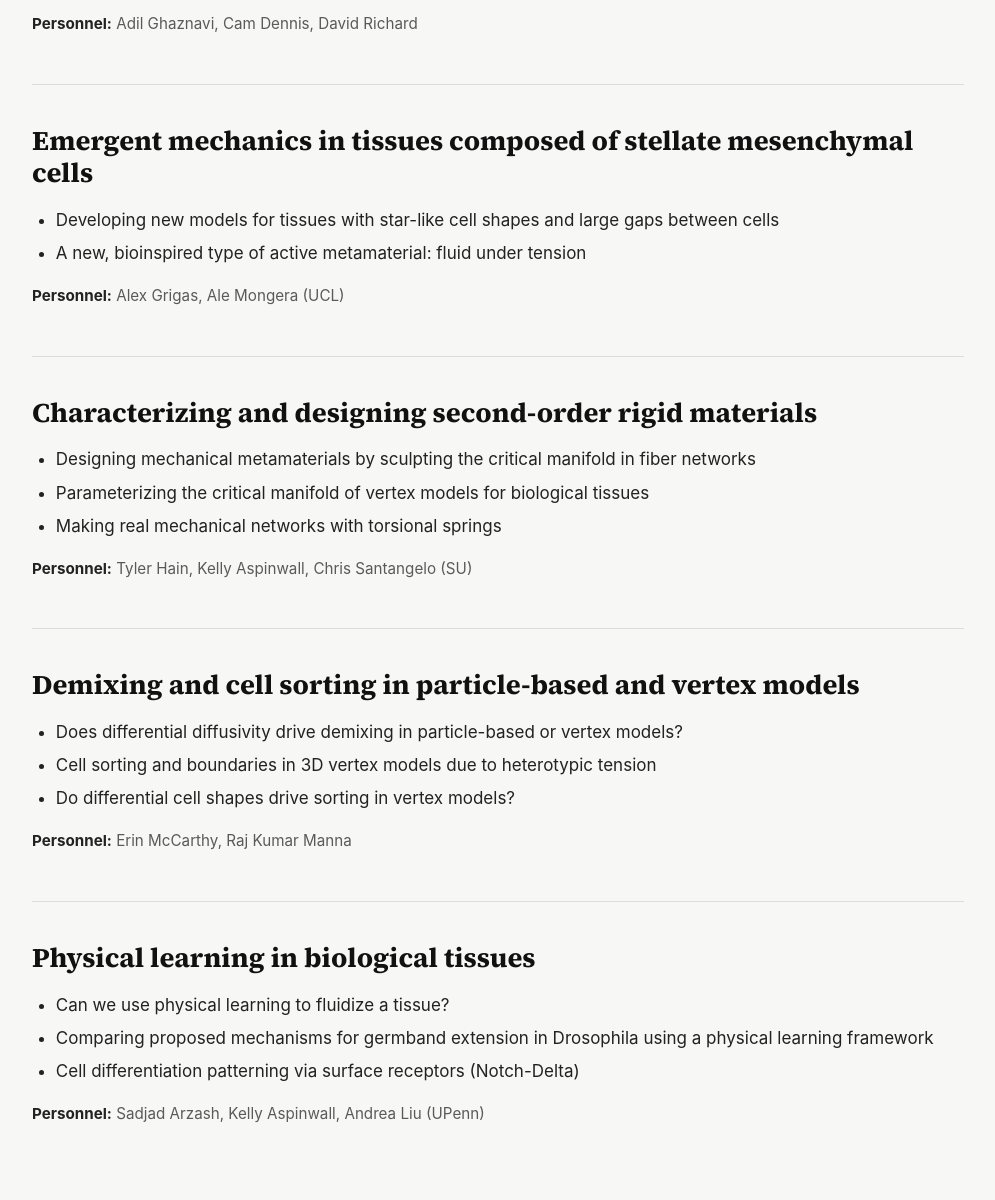
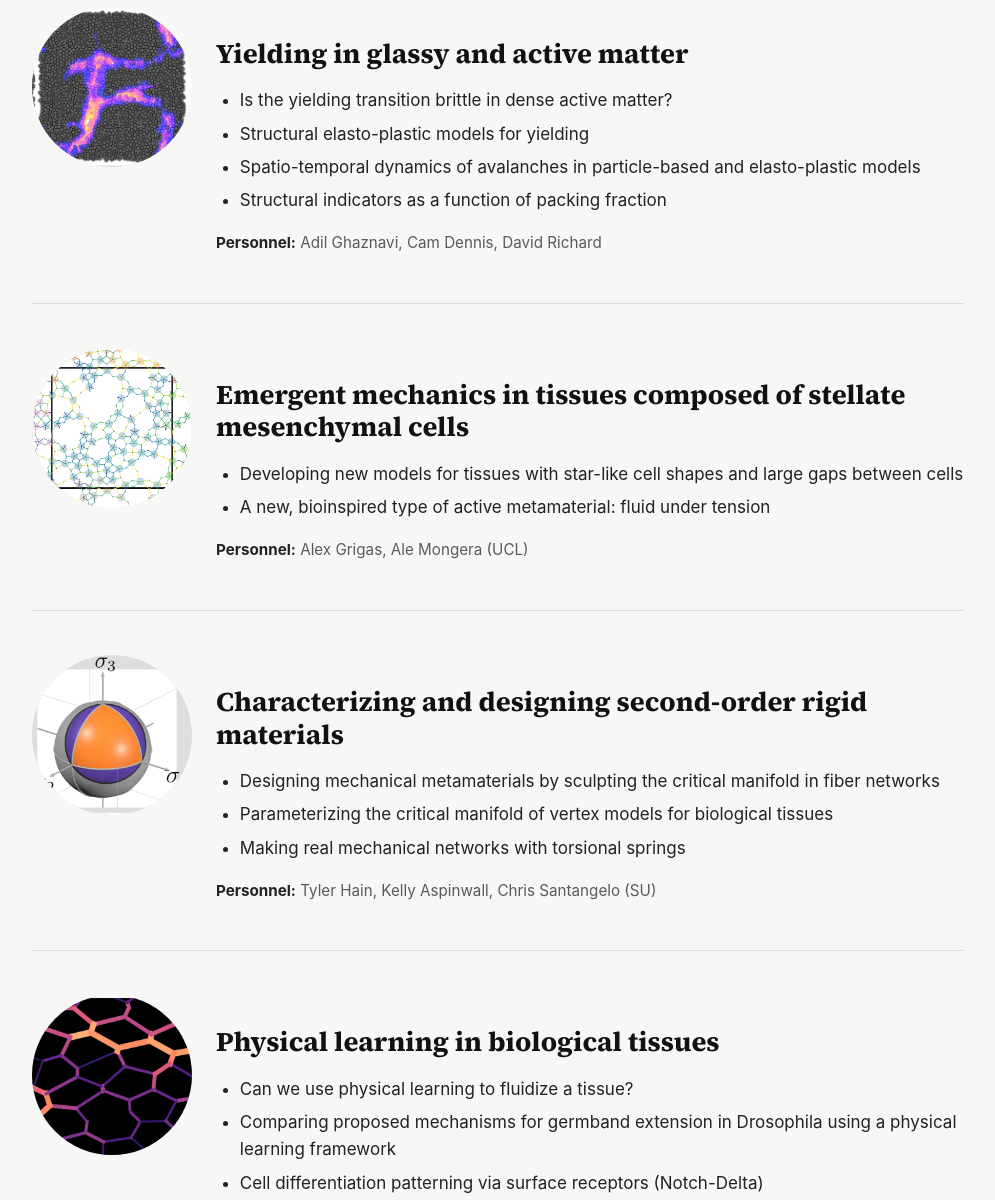
Before and after one commit to Manning-Research-Group/Manning-Research-Group.github.io, a plain HTML site: page research.html in a window 1280 px wide. Shown: the part 1236-2436 px from the top of the page, without its empty margins (142-1137 px from the left). Drawn offline with Linux system fonts and the light colour scheme.

Commit message:
Add files via upload
updated research page

```diff
--- a/assets/css/style.css
+++ b/assets/css/style.css
@@ -281,7 +281,7 @@ footer.site-footer {
   font-size: 0.9rem;
   margin-top: 0.25rem;
 }
-.pub-list-reverse li {
+.pub-list.pub-list-reverse li {
   counter-increment: pub-counter -1;
 }
 
@@ -326,6 +326,32 @@ footer.site-footer {
 /* Group photo captions */
 .photo-year { font-weight: 600; margin-top: 1.5rem; }
 
+/* Research page project images */
+.project-image {
+  display: block;
+  width: 160px;
+  height: 160px;
+  border-radius: 50%;
+  object-fit: cover;
+  margin: 0 auto 1rem auto;
+  background: #ddd;
+}
+@media (min-width: 620px) {
+  .section-block.has-image {
+    display: flex;
+    align-items: flex-start;
+    gap: 1.5rem;
+  }
+  .section-block.has-image .project-image {
+    flex: 0 0 auto;
+    margin: 0.25rem 0 0 0;
+  }
+  .section-block.has-image .section-text {
+    flex: 1 1 auto;
+    min-width: 0;
+  }
+}
+
 /* PDF viewer (CV page) */
 .pdf-viewer-wrap {
   max-width: 850px;
--- a/research.html
+++ b/research.html
@@ -17,34 +17,45 @@
   <h1 class="page-title">Research</h1>
   <p class="lede intro-center">Research in the Manning group follows two interconnected thrusts: collective behavior in biological tissues and deformation in disordered solids. See below for details on each sub-topic.</p>
 
-  <div class="section-block">
+  <div class="section-block has-image">
+    <img class="project-image" src="assets/img/research/organogenesis.png" alt="Simulation of Kupffer's vesicle showing anterior (f_a) and posterior (f_p) drag forces on cells during organogenesis">
+    <div class="section-text">
     <h2>Organogenesis during development</h2>
     <ul>
       <li>Dynamic forces generated by tissue drag</li>
       <li>Interfering with myosin via an optically released drug</li>
     </ul>
     <p class="personnel"><strong>Personnel:</strong> Rajendra Singh Negi, Raj Kumar Manna, Jeff Amack Lab (SUNY Upstate), Heidi Hehnly Lab (SU)</p>
+    </div>
   </div>
 
-  <div class="section-block">
+  <div class="section-block has-image">
+    <img class="project-image" src="assets/img/research/dissipation-flow.png" alt="Simulation of active rod-shaped particles packed together, with red indicating polarity or force direction">
+    <div class="section-text">
     <h2>Predicting dissipation and flow in non-Hamiltonian active disordered solids</h2>
     <ul>
       <li>Systems with pressure gradients</li>
       <li>Active rods that cannot be mapped to a Hamiltonian system</li>
     </ul>
     <p class="personnel"><strong>Personnel:</strong> Tyler Hain, Julia Giannini, Adil Ghaznavi, Edan Lerner (U. Amsterdam)</p>
+    </div>
   </div>
 
-  <div class="section-block">
+  <div class="section-block has-image">
+    <img class="project-image" src="assets/img/research/placode.png" alt="3D vertex model showing a placode (red, invaginating cell) forming within a stratified epithelial tissue">
+    <div class="section-text">
     <h2>Placode formation and homeostasis in stratified epithelia</h2>
     <ul>
       <li>Placode formation</li>
       <li>Homeostasis and delamination</li>
     </ul>
     <p class="personnel"><strong>Personnel:</strong> Elizabeth Lawson-Keister, Somiealo Azote, Sara Wickstrom Lab (Muenster), Carien Niessen Lab (Cologne)</p>
+    </div>
   </div>
 
-  <div class="section-block">
+  <div class="section-block has-image">
+    <img class="project-image" src="assets/img/research/yielding.png" alt="Simulation of a sheared amorphous packing showing a localized shear band of non-affine displacement">
+    <div class="section-text">
     <h2>Yielding in glassy and active matter</h2>
     <ul>
       <li>Is the yielding transition brittle in dense active matter?</li>
@@ -53,18 +64,24 @@
       <li>Structural indicators as a function of packing fraction</li>
     </ul>
     <p class="personnel"><strong>Personnel:</strong> Adil Ghaznavi, Cam Dennis, David Richard</p>
+    </div>
   </div>
 
-  <div class="section-block">
+  <div class="section-block has-image">
+    <img class="project-image" src="assets/img/research/mesenchyme.png" alt="Network model of stellate mesenchymal cells showing sparse, star-shaped connectivity with large gaps between cells">
+    <div class="section-text">
     <h2>Emergent mechanics in tissues composed of stellate mesenchymal cells</h2>
     <ul>
       <li>Developing new models for tissues with star-like cell shapes and large gaps between cells</li>
       <li>A new, bioinspired type of active metamaterial: fluid under tension</li>
     </ul>
     <p class="personnel"><strong>Personnel:</strong> Alex Grigas, Ale Mongera (UCL)</p>
+    </div>
   </div>
 
-  <div class="section-block">
+  <div class="section-block has-image">
+    <img class="project-image" src="assets/img/research/rigidity.png" alt="Sphere showing the critical stress manifold in three-dimensional stress space, separating rigid (orange) and floppy (purple) regions">
+    <div class="section-text">
     <h2>Characterizing and designing second-order rigid materials</h2>
     <ul>
       <li>Designing mechanical metamaterials by sculpting the critical manifold in fiber networks</li>
@@ -72,19 +89,12 @@
       <li>Making real mechanical networks with torsional springs</li>
     </ul>
     <p class="personnel"><strong>Personnel:</strong> Tyler Hain, Kelly Aspinwall, Chris Santangelo (SU)</p>
+    </div>
   </div>
 
-  <div class="section-block">
-    <h2>Demixing and cell sorting in particle-based and vertex models</h2>
-    <ul>
-      <li>Does differential diffusivity drive demixing in particle-based or vertex models?</li>
-      <li>Cell sorting and boundaries in 3D vertex models due to heterotypic tension</li>
-      <li>Do differential cell shapes drive sorting in vertex models?</li>
-    </ul>
-    <p class="personnel"><strong>Personnel:</strong> Erin McCarthy, Raj Kumar Manna</p>
-  </div>
-
-  <div class="section-block">
+  <div class="section-block has-image">
+    <img class="project-image" src="assets/img/research/physical-learning.png" alt="Vertex model tissue network with edge tensions colored by strength, showing localized high-tension pathways">
+    <div class="section-text">
     <h2>Physical learning in biological tissues</h2>
     <ul>
       <li>Can we use physical learning to fluidize a tissue?</li>
@@ -92,6 +102,7 @@
       <li>Cell differentiation patterning via surface receptors (Notch-Delta)</li>
     </ul>
     <p class="personnel"><strong>Personnel:</strong> Sadjad Arzash, Kelly Aspinwall, Andrea Liu (UPenn)</p>
+    </div>
   </div>
 </main>
 
```
Also changed, not shown: assets/img/research/dissipation-flow.png (added), assets/img/research/mesenchyme.png (added), assets/img/research/organogenesis.png (added), assets/img/research/physical-learning.png (added), assets/img/research/placode.png (added), assets/img/research/rigidity.png (added), assets/img/research/yielding.png (added).
